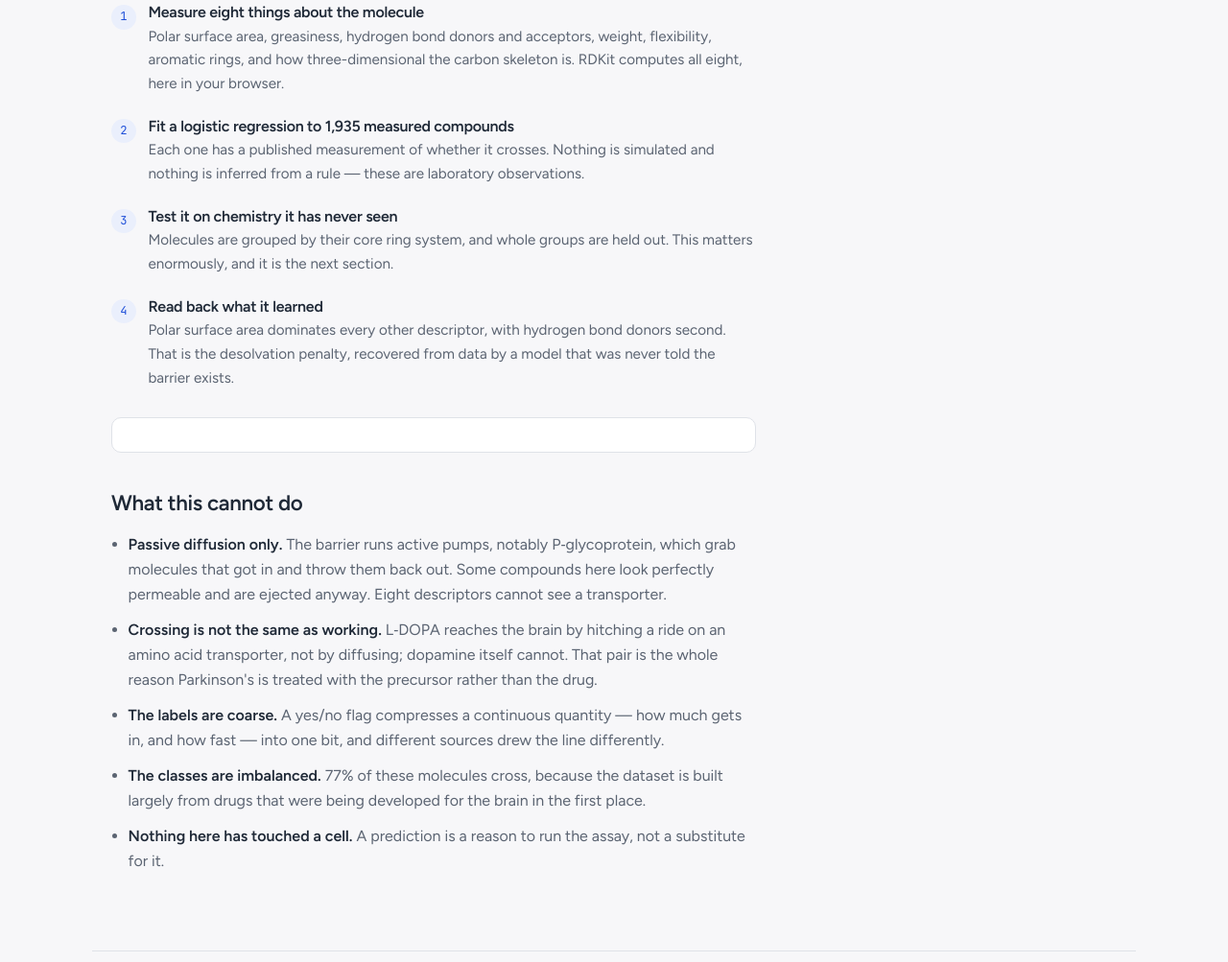
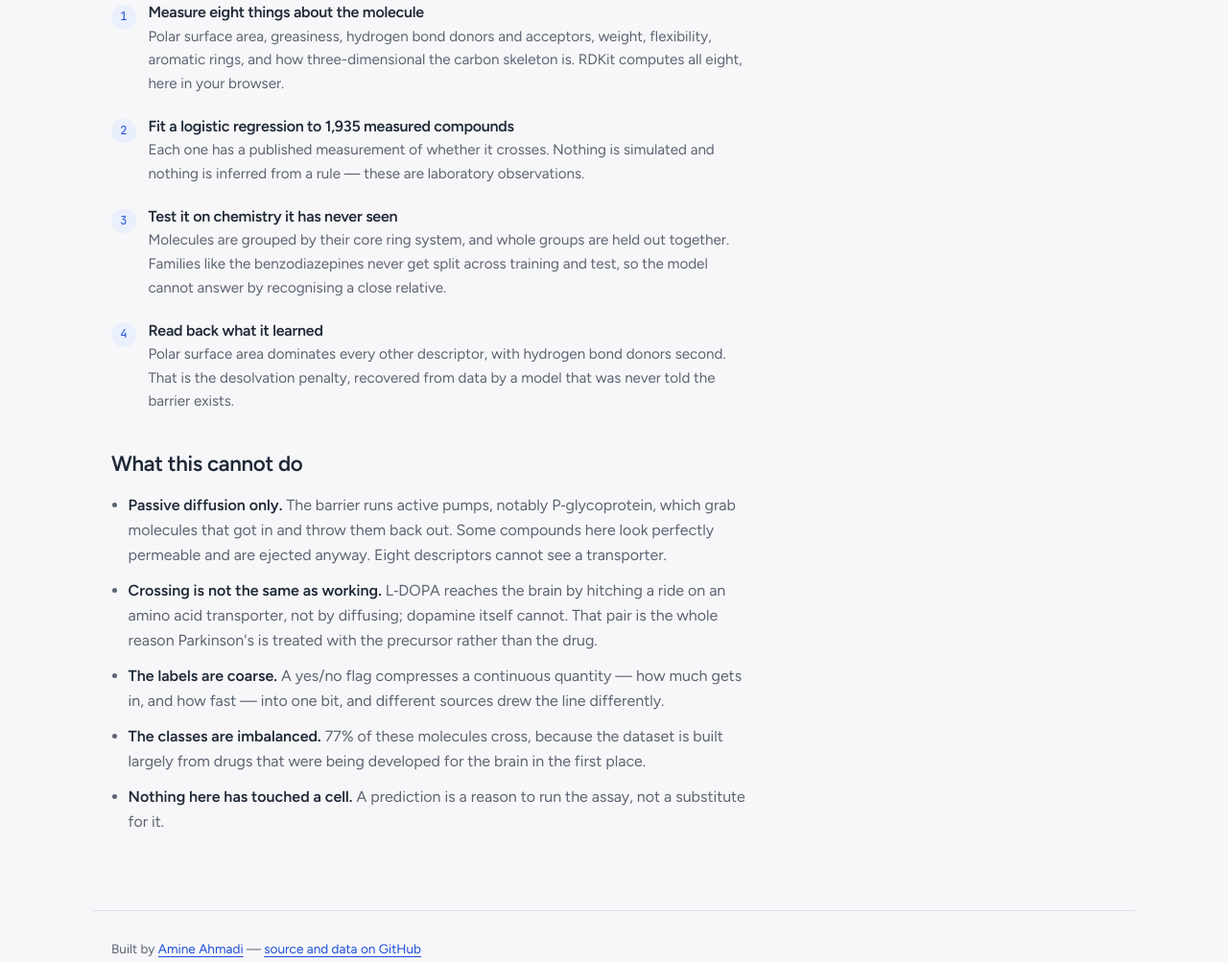
Before and after one commit to ahmadiamine/bbb-predictor, a plain HTML site: page docs/index.html in a window 1280 px wide. Shown: the part 1102-2105 px from the top of the page at 96% size. Drawn offline with Linux system fonts and the light colour scheme.

Commit message:
Add files via upload

```diff
--- a/docs/index.html
+++ b/docs/index.html
@@ -116,7 +116,9 @@
       <li>
         <h3>Test it on chemistry it has never seen</h3>
         <p>Molecules are grouped by their core ring system, and whole groups are
-           held out. This matters enormously, and it is the next section.</p>
+           held out together. Families like the benzodiazepines never get split
+           across training and test, so the model cannot answer by recognising a
+           close relative.</p>
       </li>
       <li>
         <h3>Read back what it learned</h3>
@@ -125,10 +127,6 @@
            data by a model that was never told the barrier exists.</p>
       </li>
     </ol>
-
-
-
-    <div class="scores" id="scores"></div>
 
     <h2>What this cannot do</h2>
     <ul class="caveats">
```
